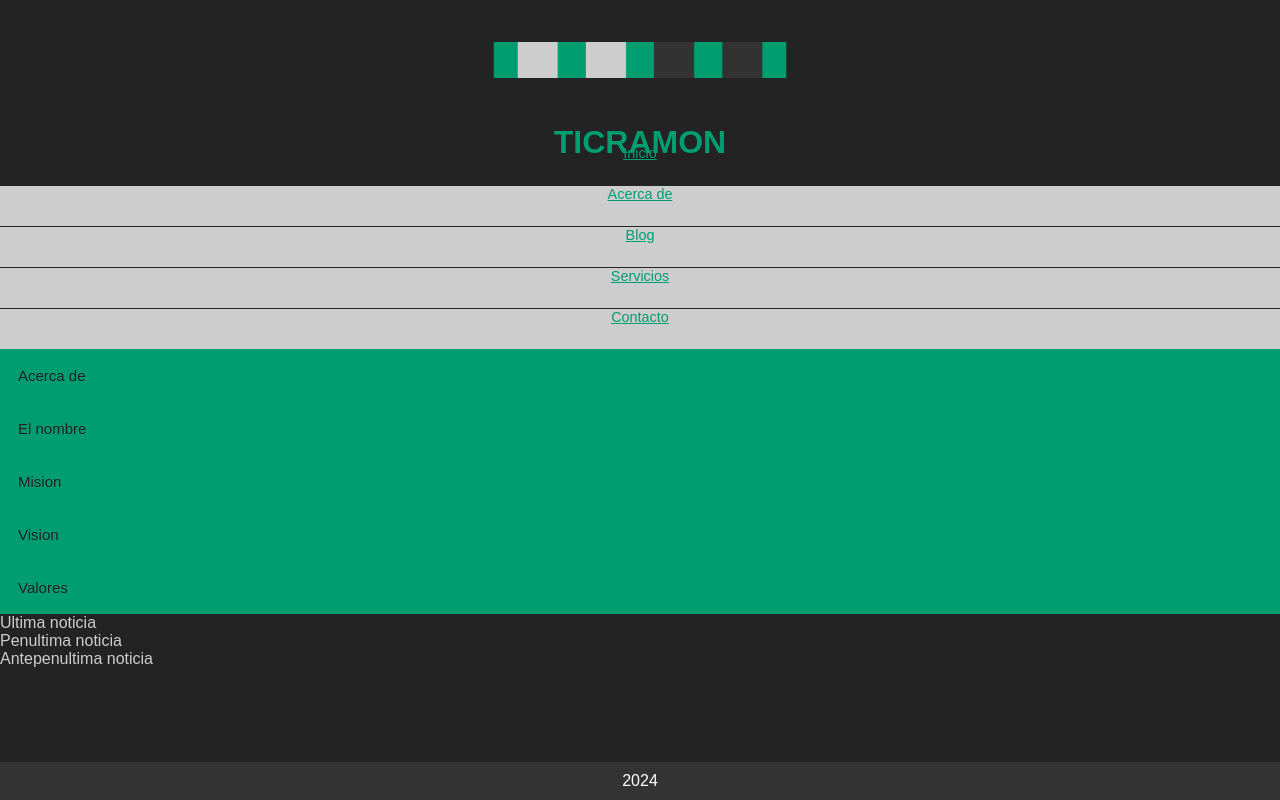
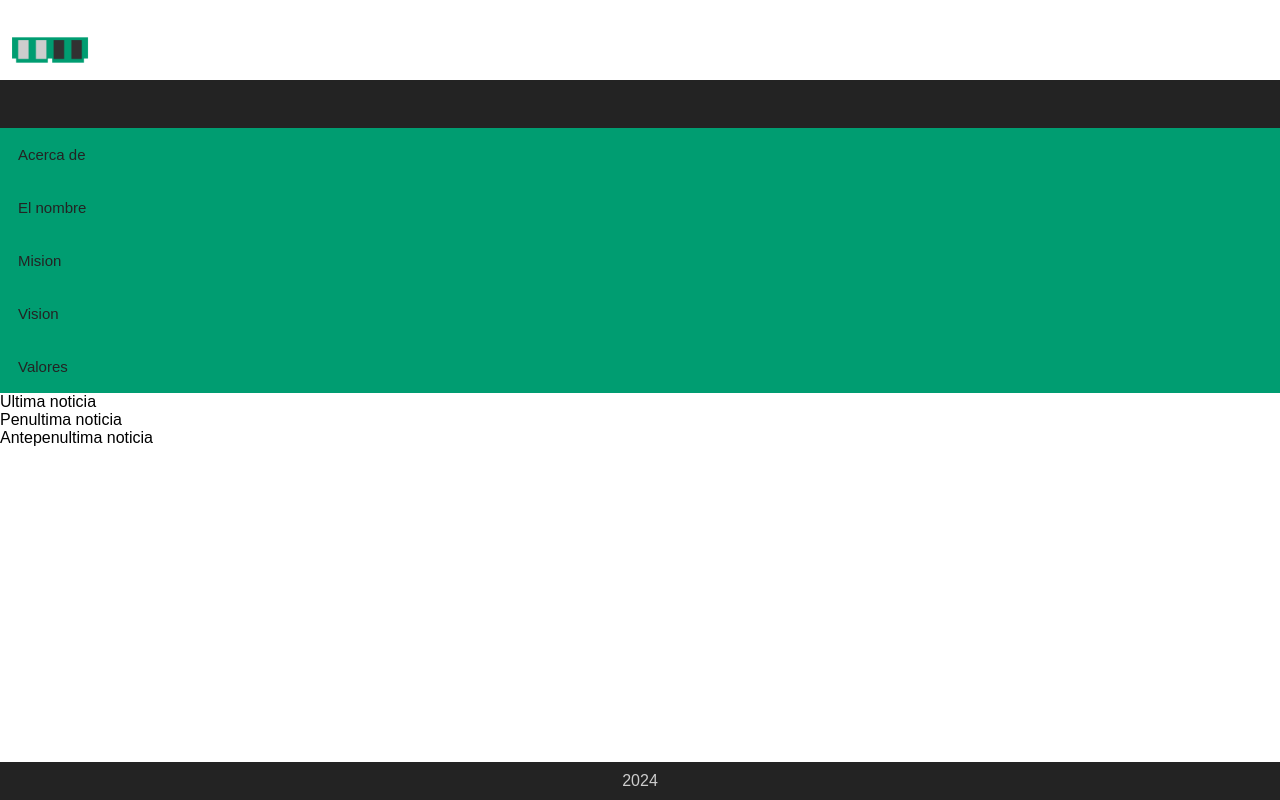
Before and after one commit to ticramon/ticramonws, a PHP site: page / in a window 1280 px wide. Run offline with PHP 8.4, Linux system fonts and the light colour scheme.

Commit message:
03 de Febrero de 2024

```diff
--- a/css/ticramon.css
+++ b/css/ticramon.css
@@ -5,7 +5,7 @@
     margin: 0;
     padding: 0;
     border: 0;
-    width: 100vw;
+    width: 100%;
     font-size: 100%;
     font-family: Arial, Helvetica, sans-serif;
 }
@@ -14,40 +14,27 @@
 */
 body{
     min-height: 100vh;
-    background-color: #232323;
-    color: #cdcdcd;
     flex-direction: column;
 }
-header, nav, main, aside, footer{
-    display: block;
-    width: 100%;
+
+#encabezado{
+    height: 10vh;
 }
-
-header {
-    background-color: #232323;
-    height: 18vh;
+#encabezado #logo{
+    display: inline-block;
+    margin: 0;
+    border: 0;
+    padding: 0;
+    width: 100px;
+    height: 100px;
+    left: 0;
+    top: 0;
 }
-header #logo{
-    height: 120px;
-    scale: 0.3;
-    object-fit: cover;
-}
-header h1{
-    clear: both;
+#encabezado #nombreSitio{
+    display: inline-block;
+    font-size: xx-large;
     text-transform: uppercase;
-    text-align: center;
-    font-size: xx-large;
-    color: #009d71;
-}
-
-
-nav a {
-    clear: both;
-    display: block;
-    text-align: center;
-    height: 5vh;
-    font-size: 0.9em;
-    background-color: #cdcdcd;
+    font-family: 'Segoe UI', Tahoma, Geneva, Verdana, sans-serif;
 }
 
 a, a:link, a:visited {
@@ -55,6 +42,43 @@
     text-decoration: underline;
     cursor: auto;
 }
+
+.topnav {
+    overflow: hidden;
+    background-color: #232323;
+    position: relative;
+  }
+
+  .topnav #myLinks {
+    display: none;
+  }
+
+  .topnav a {
+    padding: 14px 16px;
+    text-decoration: none;
+    font-size: 17px;
+    display: block;
+  }
+
+  .topnav a.icon {
+    background: #232323;
+    display: block;
+    position: absolute;
+    right: 0;
+    top: 0;
+  }
+
+  .topnav a:hover {
+    background-color: #cdcdcd;
+    color: #232323;
+  }
+
+  .active {
+    background-color: #04AA6D;
+    color: #cdcdcd;
+  }
+
+
 /*El siguiente codigo funciona para la pagina acerca de, los botones se llaman acordeon y las secciones se llaman panel*/
 .acordeon {
     background-color: #009d71;
@@ -86,10 +110,10 @@
 
 
 footer {
-    background-color: #333;
-    color: #fff;
+    background-color: #232323;
+    color: #cdcdcd;
     text-align: center;
     position: fixed;
     bottom: 0;
     padding: 10px 0;
-  }
+}
--- a/index.html
+++ b/index.html
@@ -3,24 +3,30 @@
     <head>
         <meta charset="utf-8">
         <meta name="viewport" content="width=device-width, initial-scale=1.0">
+        <link rel="stylesheet" href="https://cdnjs.cloudflare.com/ajax/libs/font-awesome/4.7.0/css/font-awesome.min.css">
         <link rel="stylesheet" href="css/ticramon.css">
     </head>
     <body>
-        <header>
+        <header id="encabezado">
             <img id="logo" src="./img/ticramon-mobile.png">
-            <h1>ticramon</h1>
+            <div id="nombreSitio">ticramon</div>
         </header>
-        <nav class="sidebar">
-            <ul>
-                <li><a class="active" href="#home">Inicio</a></li>
-                <li><a href="#acercade">Acerca de</a></li>
-                <li><a href="#noticias">Blog</a></li>
-                <li><a href="#news">Servicios</a></li>
-                <li><a href="#about">Contacto</a></li>
-            </ul>
-          </nav>
-        <nav>
-        <main>
+
+        <!-- Top Navigation Menu -->
+        <nav class="topnav">
+        <a href="#home" class="active">Logo</a>
+        <div id="myLinks">
+        <a href="#news">News</a>
+        <a href="#contact">Contact</a>
+        <a href="#about">About</a>
+        </div>
+        <a href="javascript:void(0);" class="icon" onclick="myFunction()">
+        <i class="fa fa-bars"></i>
+        </a>
+        </nav>
+        <script src="js/menu.js"></script>
+
+        <main id="inicio">
             <button class="acordeon">Acerca de</button>
             <section class="panel">
                 <p>
@@ -78,6 +84,7 @@
                 Antepenultima noticia
             </blockquote>
         </aside>
+
         <footer>
             2024
         </footer>
--- /dev/null
+++ b/js/menu.js
@@ -0,0 +1,8 @@
+function myFunction() {
+    var x = document.getElementById("myLinks");
+    if (x.style.display === "block") {
+      x.style.display = "none";
+    } else {
+      x.style.display = "block";
+    }
+  }
```
